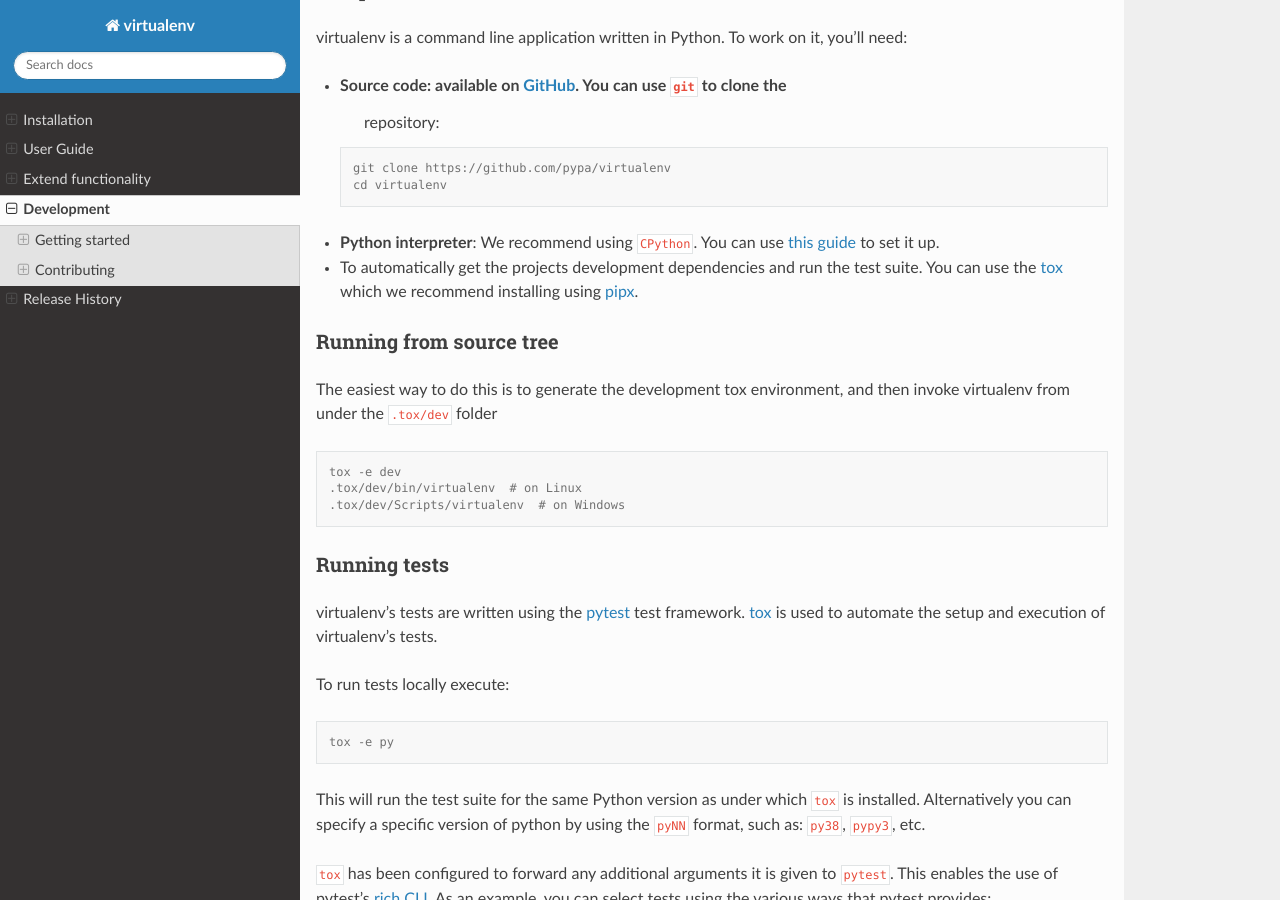
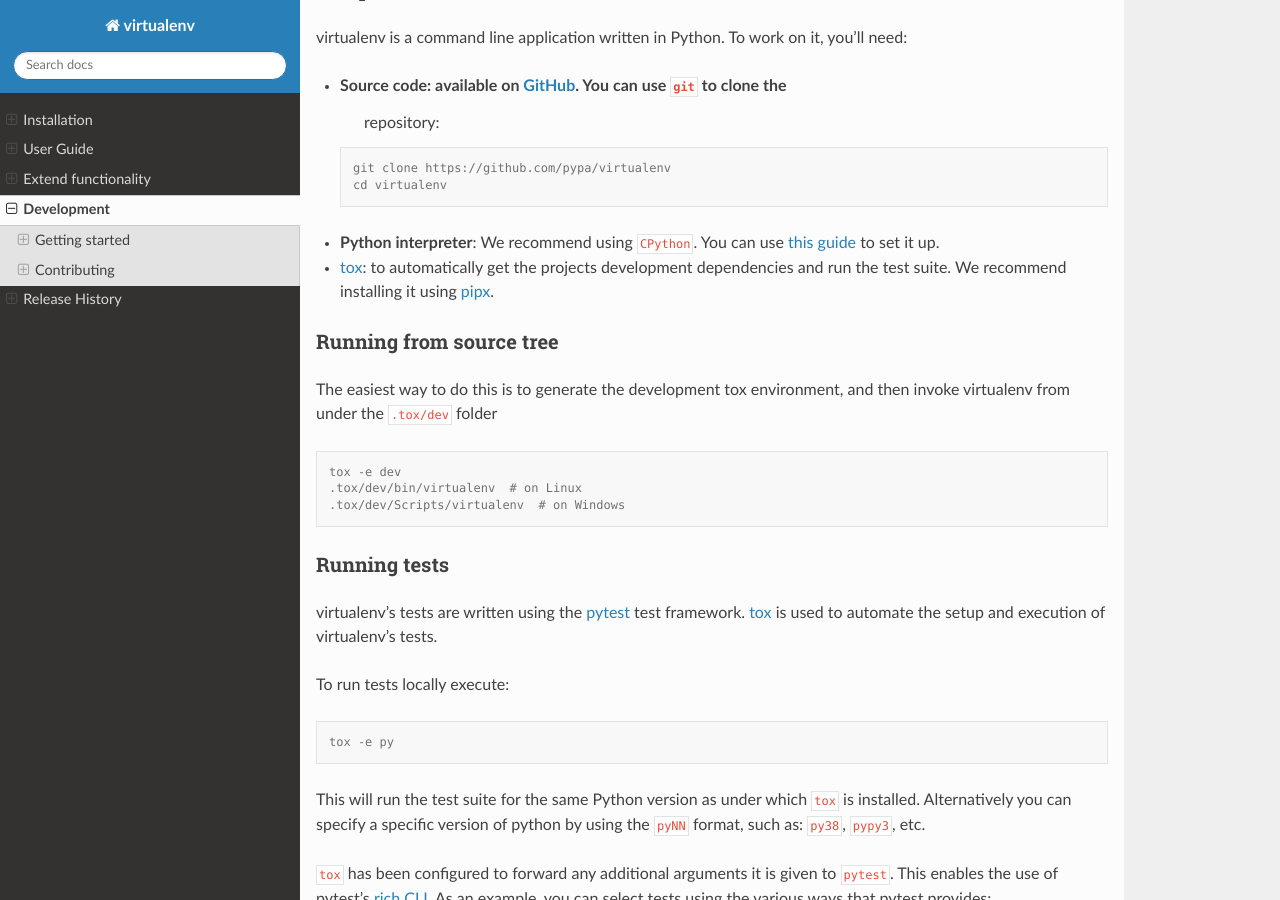
Before and after one commit to pypa/virtualenv, a Sphinx documentation site: the page built from docs/development.rst, in a window 1280 px wide and 900 px high, scrolled down 375 px. Built offline with Sphinx 7.4.7 and the Read the Docs theme 2.0.0, drawn with Linux system fonts in a browser that asks for light colours; pages that are not in the unit, such as notebooks, are missing from menus; the version number could not be read and is left out.

Commit message:
Make "use tox" bullet consistent with the others

```diff
--- a/docs/development.rst
+++ b/docs/development.rst
@@ -28,8 +28,8 @@ virtualenv is a command line application written in Python. To work on it, you'l
 - **Python interpreter**: We recommend using ``CPython``. You can use
   `this guide <https://realpython.com/installing-python/>`_ to set it up.
 
-- To automatically get the projects development dependencies and run the test suite. You can use the :pypi:`tox` which
-  we recommend installing using `pipx <https://pipxproject.github.io/pipx/>`_.
+- :pypi:`tox`: to automatically get the projects development dependencies and run the test suite. We recommend
+  installing it using `pipx <https://pipxproject.github.io/pipx/>`_.
 
 Running from source tree
 ~~~~~~~~~~~~~~~~~~~~~~~~
```
